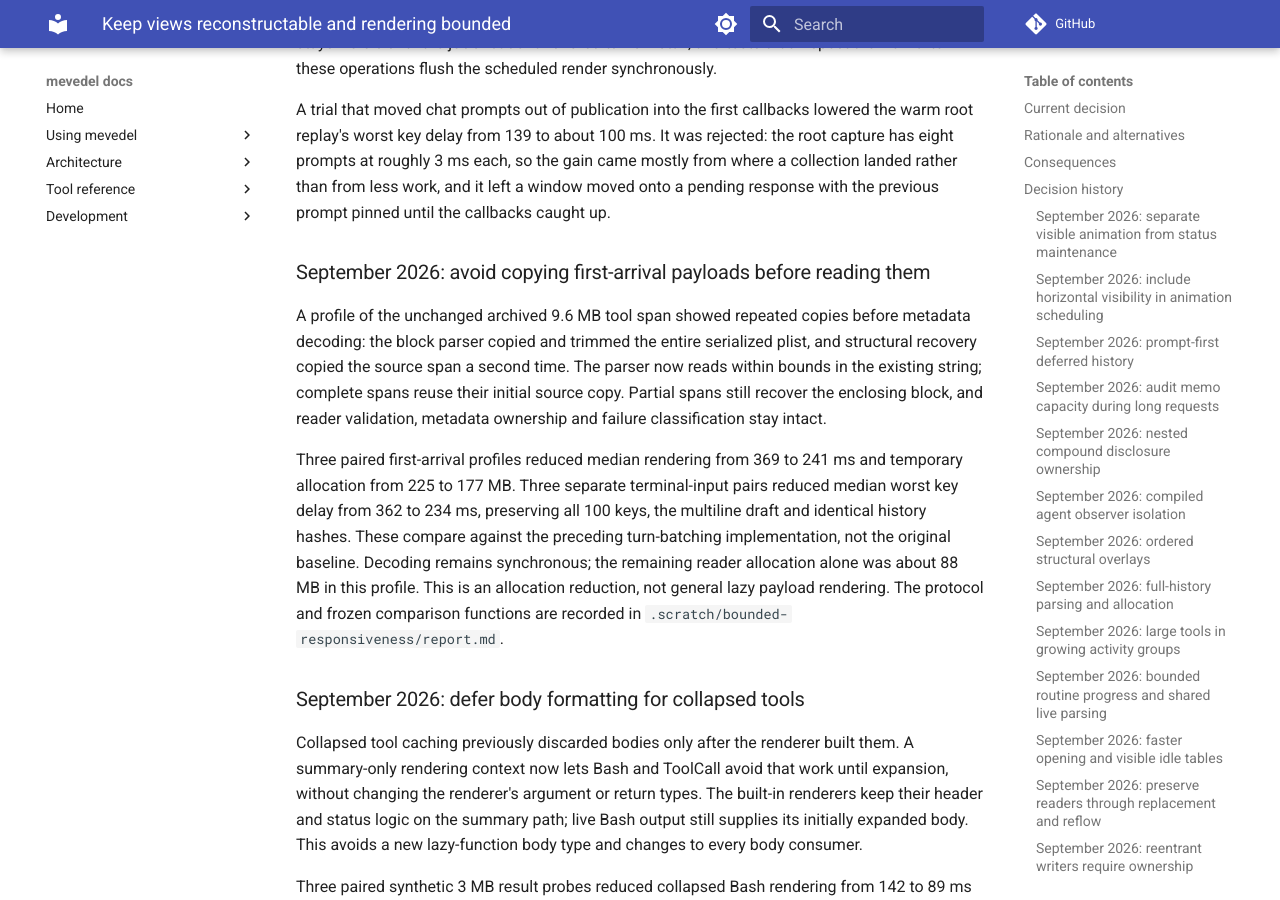
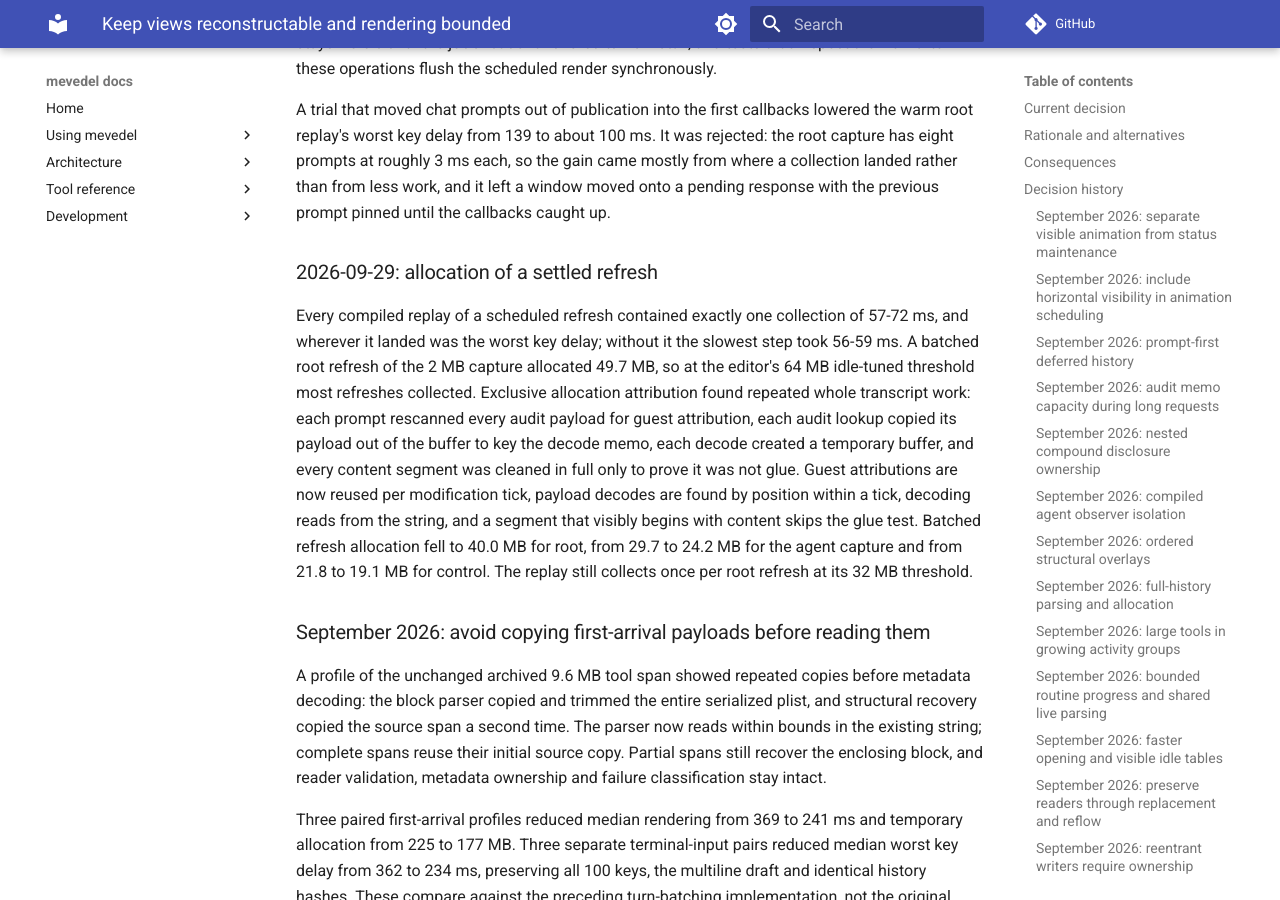
Before and after one commit to FrauH0lle/mevedel, an MkDocs documentation site: the page built from docs/adr/0119-keep-views-reconstructable-and-rendering-bounded.md, in a window 1280 px wide and 900 px high, scrolled down 15988 px. Built offline with MkDocs 1.6.1 and Material for MkDocs 9.7.7, drawn with Linux system fonts in a browser that asks for light colours; comment, search, counter and statistics services are not loaded.

Commit message:
Stop repeating whole-transcript audit and glue work on every refresh

```diff
--- a/docs/adr/0119-keep-views-reconstructable-and-rendering-bounded.md
+++ b/docs/adr/0119-keep-views-reconstructable-and-rendering-bounded.md
@@ -722,6 +722,24 @@ gain came mostly from where a collection landed rather than from less work,
 and it left a window moved onto a pending response with the previous prompt
 pinned until the callbacks caught up.
 
+### 2026-09-29: allocation of a settled refresh
+
+Every compiled replay of a scheduled refresh contained exactly one collection
+of 57-72 ms, and wherever it landed was the worst key delay; without it the
+slowest step took 56-59 ms. A batched root refresh of the 2 MB capture
+allocated 49.7 MB, so at the editor's 64 MB idle-tuned threshold most
+refreshes collected. Exclusive allocation attribution found repeated whole
+transcript work: each prompt rescanned every audit payload for guest
+attribution, each audit lookup copied its payload out of the buffer to key
+the decode memo, each decode created a temporary buffer, and every content
+segment was cleaned in full only to prove it was not glue. Guest attributions
+are now reused per modification tick, payload decodes are found by position
+within a tick, decoding reads from the string, and a segment that visibly
+begins with content skips the glue test. Batched refresh allocation fell to
+40.0 MB for root, from 29.7 to 24.2 MB for the agent capture and from 21.8
+to 19.1 MB for control. The replay still collects once per root refresh at
+its 32 MB threshold.
+
 ### September 2026: avoid copying first-arrival payloads before reading them
 
 A profile of the unchanged archived 9.6 MB tool span showed repeated copies
```
Also changed, not shown: 4 other files.
